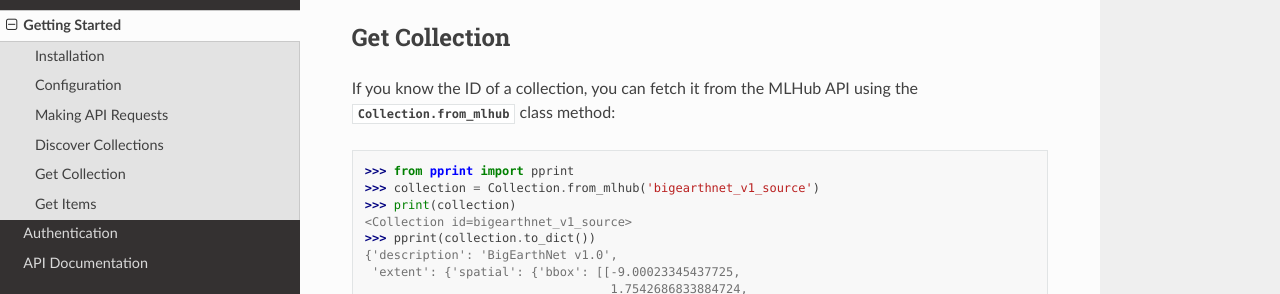
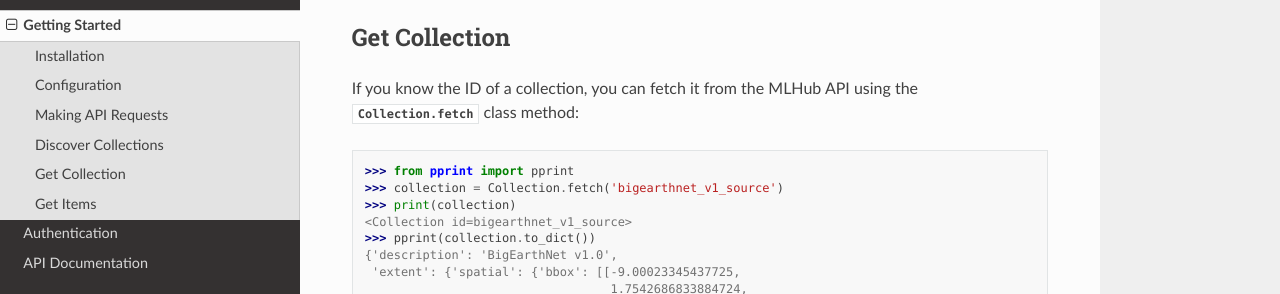
Before and after one commit to radiantearth/radiant-mlhub, a Sphinx documentation site: the page built from docs/source/getting_started.rst, in a window 1280 px wide and 900 px high, scrolled down 1526 px. Shown: the part 153-447 px from the top of the window. Built offline with Sphinx 7.4.7 and the Read the Docs theme 2.0.0, drawn with Linux system fonts in a browser that asks for light colours.

Commit message:
Rename Collection.from_mlhub to Collection.fetch

```diff
--- a/docs/source/getting_started.rst
+++ b/docs/source/getting_started.rst
@@ -79,13 +79,13 @@ information about each collection. For instance, the following code will print t
 Get Collection
 ++++++++++++++
 
-If you know the ID of a collection, you can fetch it from the MLHub API using the :meth:`Collection.from_mlhub <radiant_mlhub.models.Collection.from_mlhub>` class
+If you know the ID of a collection, you can fetch it from the MLHub API using the :meth:`Collection.fetch <radiant_mlhub.models.Collection.fetch>` class
 method:
 
 .. code-block:: python
 
     >>> from pprint import pprint
-    >>> collection = Collection.from_mlhub('bigearthnet_v1_source')
+    >>> collection = Collection.fetch('bigearthnet_v1_source')
     >>> print(collection)
     <Collection id=bigearthnet_v1_source>
     >>> pprint(collection.to_dict())
```
Also changed, not shown: 2 other files.
